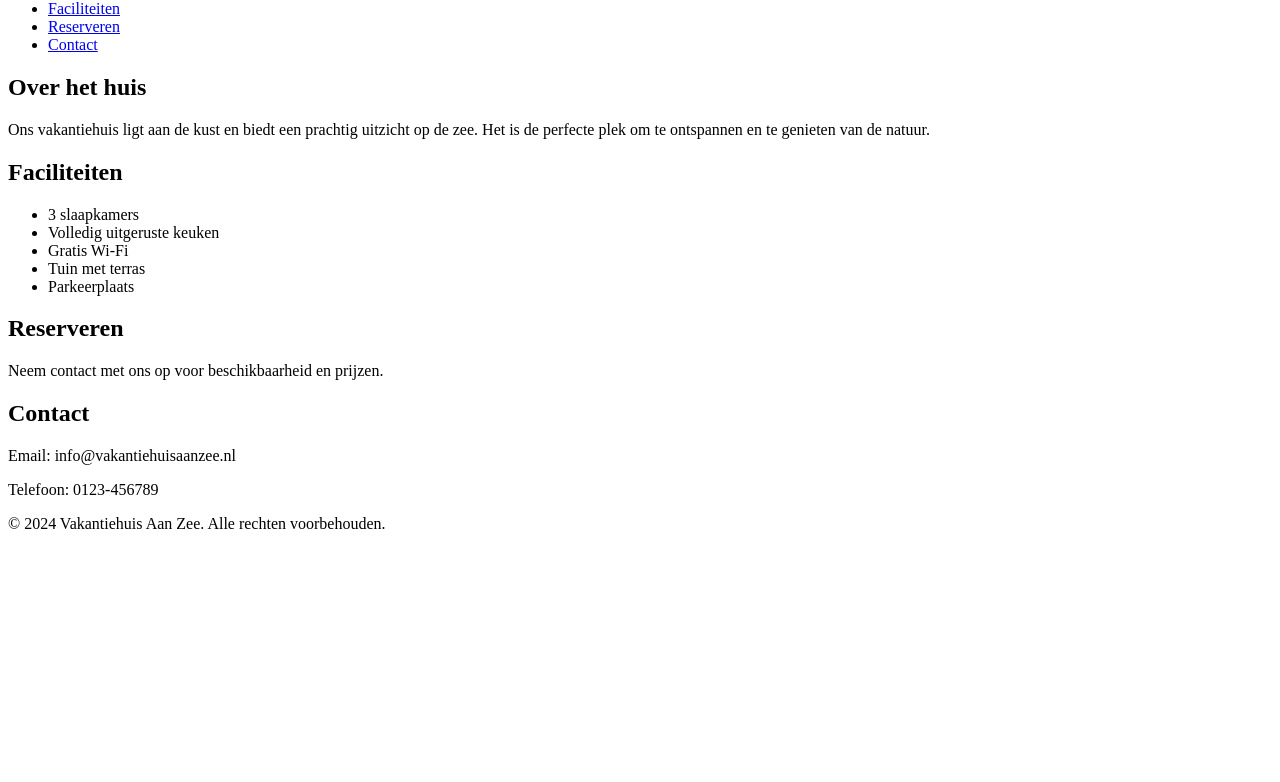
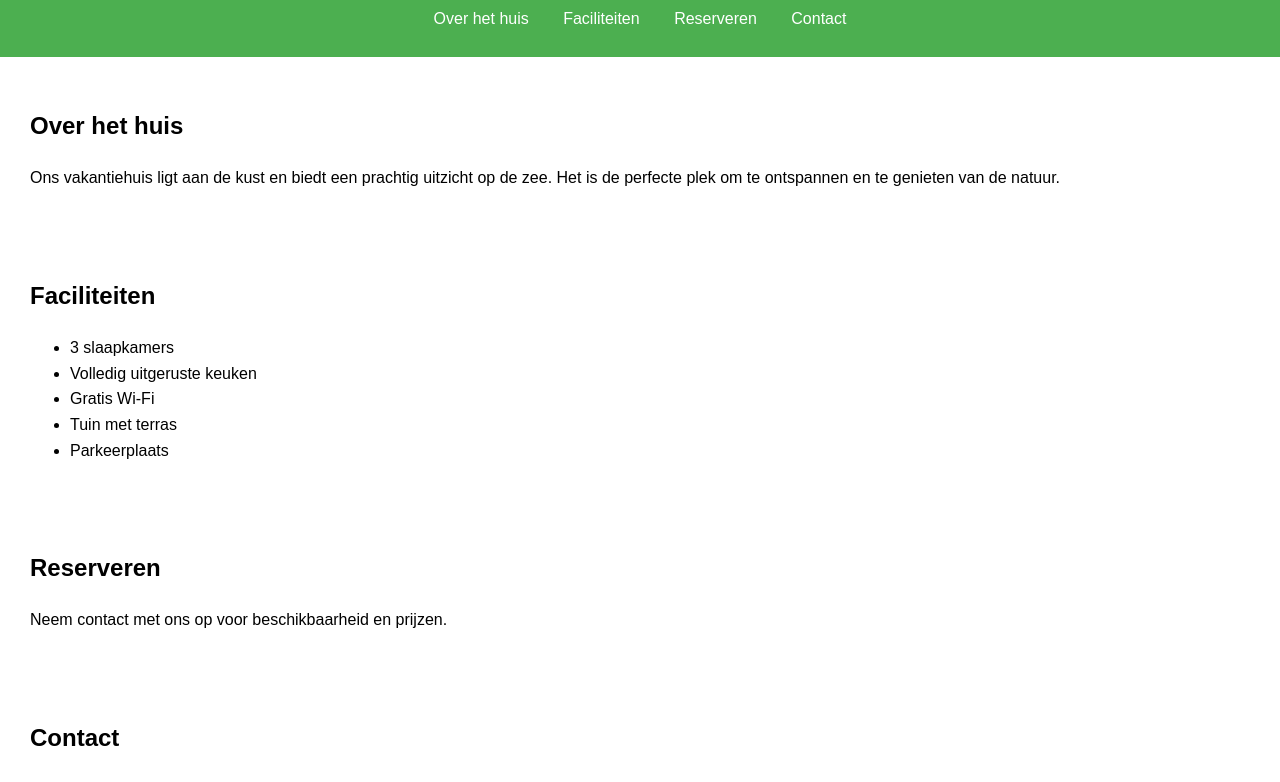
Before and after one commit to JefGust/Vonderbos, a plain HTML site: page index.html in a window 1280 px wide. Shown: the part 124-906 px from the top of the page. Before the commit the page ends 800 px from the top, so only its background shows below. Drawn offline with Linux system fonts and the light colour scheme.

Commit message:
Update styles.css

```diff
--- a/styles.css
+++ b/styles.css
@@ -1,53 +1,40 @@
-<!DOCTYPE html>
-<html lang="nl">
-<head>
-    <meta charset="UTF-8">
-    <meta name="viewport" content="width=device-width, initial-scale=1.0">
-    <title>Vakantiehuis Aan Zee</title>
-    <link rel="stylesheet" href="styles.css">
-</head>
-<body>
-    <header>
-        <h1>Welkom bij ons Vakantiehuis Aan Zee!</h1>
-        <nav>
-            <ul>
-                <li><a href="#over">Over het huis</a></li>
-                <li><a href="#faciliteiten">Faciliteiten</a></li>
-                <li><a href="#reserveren">Reserveren</a></li>
-                <li><a href="#contact">Contact</a></li>
-            </ul>
-        </nav>
-    </header>
+body {
+    font-family: Arial, sans-serif;
+    line-height: 1.6;
+    margin: 0;
+    padding: 0;
+}
 
-    <section id="over">
-        <h2>Over het huis</h2>
-        <p>Ons vakantiehuis ligt aan de kust en biedt een prachtig uitzicht op de zee. Het is de perfecte plek om te ontspannen en te genieten van de natuur.</p>
-    </section>
+header {
+    background: #4CAF50;
+    color: white;
+    padding: 10px 0;
+    text-align: center;
+}
 
-    <section id="faciliteiten">
-        <h2>Faciliteiten</h2>
-        <ul>
-            <li>3 slaapkamers</li>
-            <li>Volledig uitgeruste keuken</li>
-            <li>Gratis Wi-Fi</li>
-            <li>Tuin met terras</li>
-            <li>Parkeerplaats</li>
-        </ul>
-    </section>
+nav ul {
+    list-style: none;
+    padding: 0;
+}
 
-    <section id="reserveren">
-        <h2>Reserveren</h2>
-        <p>Neem contact met ons op voor beschikbaarheid en prijzen.</p>
-    </section>
+nav ul li {
+    display: inline;
+    margin: 0 15px;
+}
 
-    <section id="contact">
-        <h2>Contact</h2>
-        <p>Email: info@vakantiehuisaanzee.nl</p>
-        <p>Telefoon: 0123-456789</p>
-    </section>
+nav ul li a {
+    color: white;
+    text-decoration: none;
+}
 
-    <footer>
-        <p>&copy; 2024 Vakantiehuis Aan Zee. Alle rechten voorbehouden.</p>
-    </footer>
-</body>
-</html>
+section {
+    padding: 20px;
+    margin: 10px;
+}
+
+footer {
+    text-align: center;
+    padding: 10px 0;
+    background: #333;
+    color: white;
+}
```
